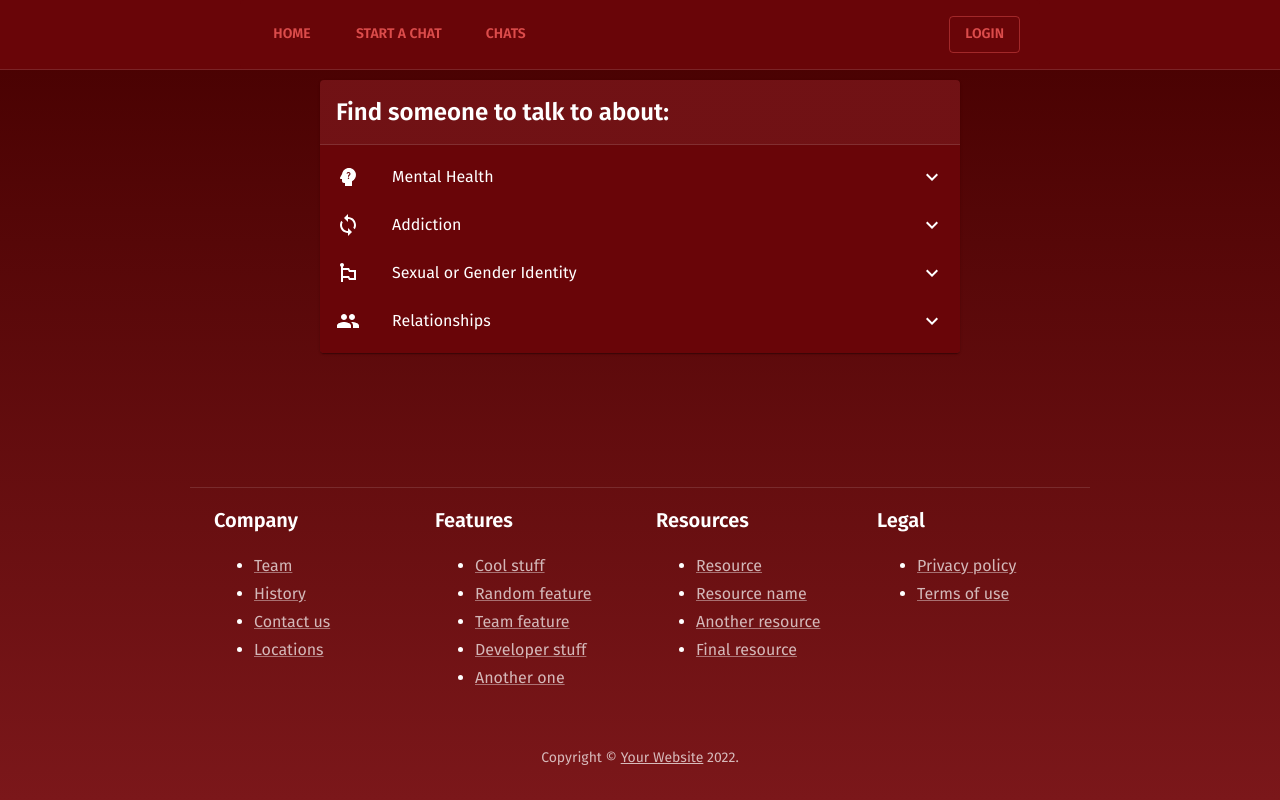
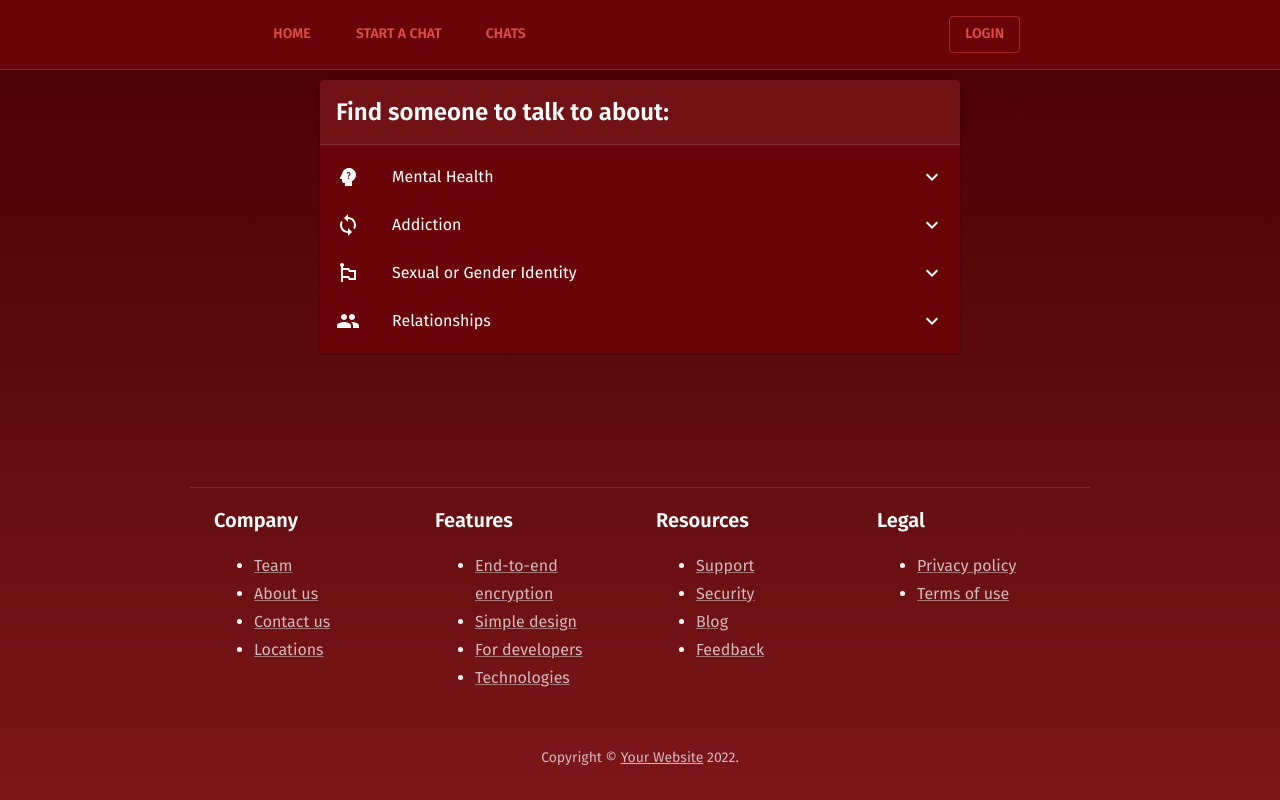
Before and after one commit to hltk/junction-2022, a React (Create React App) app in the folder temp-front/: page /chat in a window 1280 px wide. Built offline with nearby package versions, Linux system fonts and the light colour scheme.

Commit message:
Proper text

```diff
--- a/temp-front/src/Chats.js
+++ b/temp-front/src/Chats.js
@@ -50,7 +50,7 @@ function Chats() {
                   <Avatar alt="Remy Sharp" src="/static/images/avatar/1.jpg" />
                 </ListItemAvatar>
                 <ListItemText
-                  primary="Brunch this weekend?"
+                  primary="have u ever felt like u don't know who u r?"
                   secondary={(
                     <>
                       <Typography
@@ -61,7 +61,8 @@ function Chats() {
                       >
                         Ali Connors
                       </Typography>
-                      {" — I'll be in your neighborhood doing errands this…"}
+                      I do quite often feel that way. Somehow
+                      struggling to even understand myself...
                     </>
           )}
                 />
--- a/temp-front/src/Footer.js
+++ b/temp-front/src/Footer.js
@@ -7,21 +7,20 @@ import Container from '@mui/material/Container';
 const footers = [
   {
     title: 'Company',
-    description: ['Team', 'History', 'Contact us', 'Locations'],
+    description: ['Team', 'About us', 'Contact us', 'Locations'],
   },
   {
     title: 'Features',
     description: [
-      'Cool stuff',
-      'Random feature',
-      'Team feature',
-      'Developer stuff',
-      'Another one',
+      'End-to-end encryption',
+      'Simple design',
+      'For developers ',
+      'Technologies',
     ],
   },
   {
     title: 'Resources',
-    description: ['Resource', 'Resource name', 'Another resource', 'Final resource'],
+    description: ['Support', 'Security', 'Blog', 'Feedback'],
   },
   {
     title: 'Legal',
--- a/temp-front/src/Home.js
+++ b/temp-front/src/Home.js
@@ -69,9 +69,9 @@ function Home() {
           Looking for someone to talk to?
         </Typography>
         <Typography variant="h5" align="center" color="text.secondary" component="p">
-          Slogan slogan slogan. With our service blah blah You get to ??? ??? ???
-          What's unique to us is that asd asd asd asd
+          Discuss taboos within the shadow of anonymity.
         </Typography>
+
       </Container>
 
       <Box sx={{ width: '100%', display: 'flex', justifyContent: 'center' }}>
```
